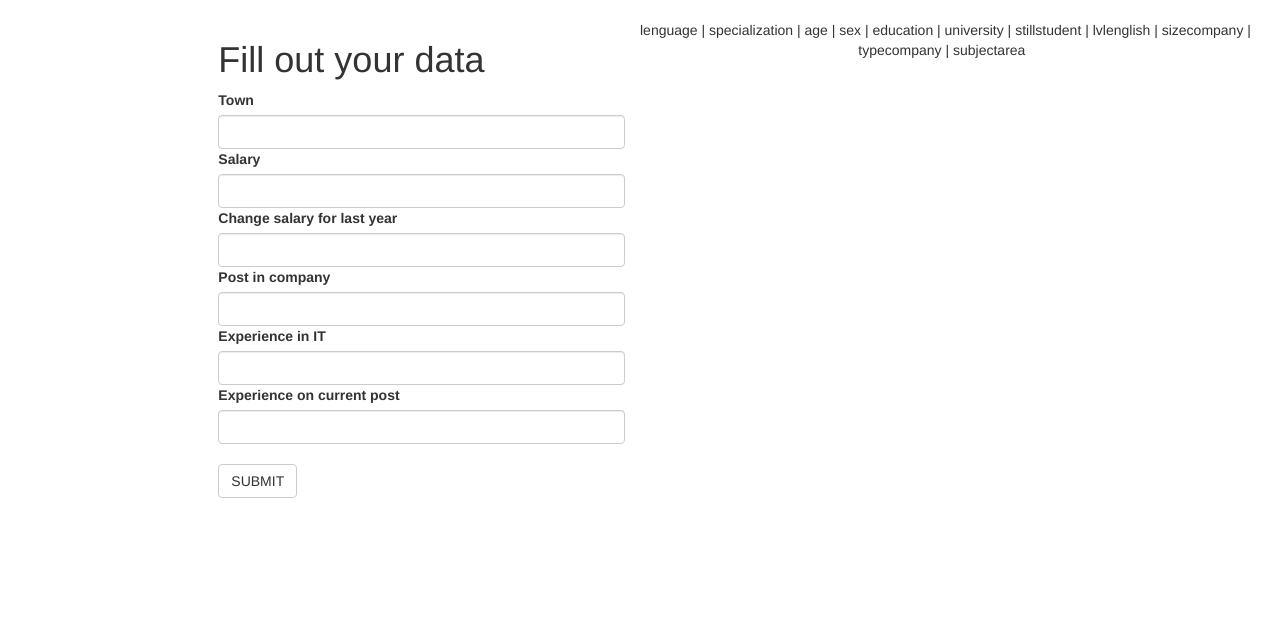
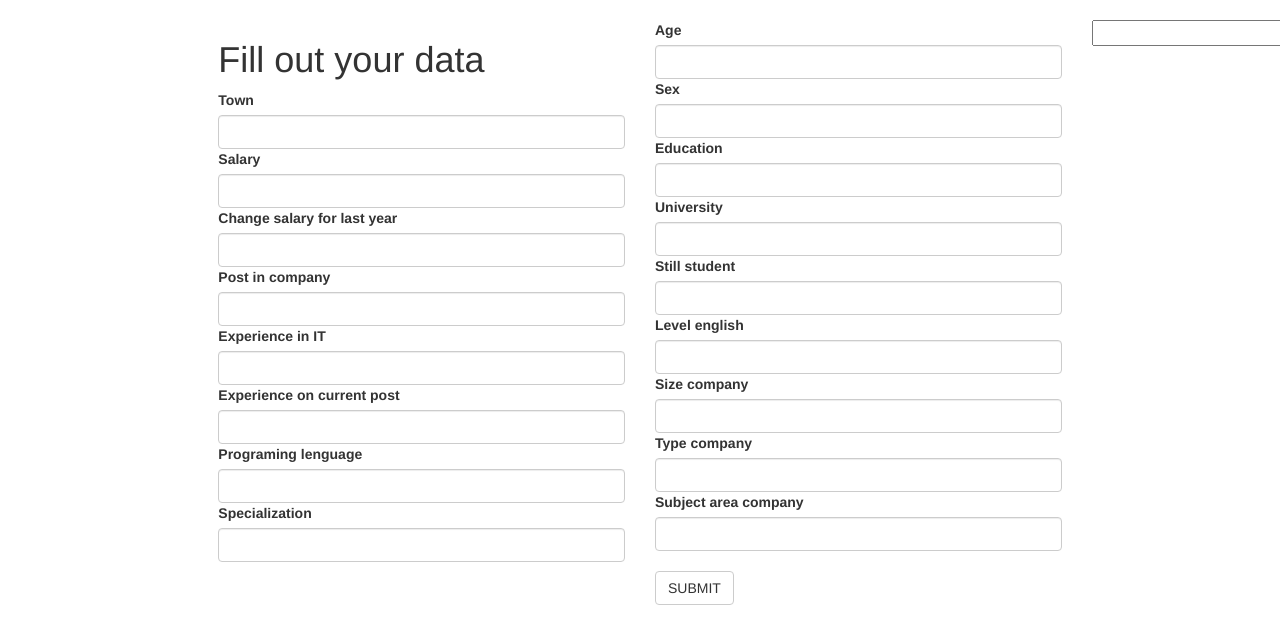
Before and after one commit to fantasy-is-absent/soapBox, a Python web app: template app/templates/home.html in a window 1280 px wide. Shown: the part 51-695 px from the top of the page. Run offline with Jinja, Linux system fonts and the light colour scheme; the template is opened without the code that fills it, so the values that code supplies are empty; some libraries are stand-ins or nearby versions.

Commit message:
update form

```diff
--- a/app/templates/home.html
+++ b/app/templates/home.html
@@ -12,12 +12,12 @@
 
 {% block content %}
     <div class="row">
+    <form>
         <div class="col-md-2"></div>
 
         <div class="col-md-4">
         	<h1>Fill out your data</h1>
 
-			<form>
 				<label>Town</label>
 
 				<input type="text" class="form-control" aria-describedby="basic-addon3" name="town" required>
@@ -42,15 +42,74 @@
 
 				<input type="text" class="form-control" aria-describedby="basic-addon3" name="currentexperience" required>
 
-				<br>
+				<label>Programing lenguage</label>
 
-				<button type="submit" class="btn btn-default"> SUBMIT </button>
-			</form>
+				<input type="text" class="form-control" aria-describedby="basic-addon3" name="lenguage" required>
+
+				<label>Specialization</label>
+
+				<input type="text" class="form-control" aria-describedby="basic-addon3" name="specialization" required>
+
+
 		</div>
 
-		   lenguage    | specialization | age |   sex   |      education       |       university       | stillstudent |  lvlenglish   |    sizecompany     |   typecompany   |                   subjectarea
+ 		<div class="col-md-4">
 
- 		<div class="col-md-2"></div>
+ 		<label>Age</label>
+
+		<input type="text" class="form-control" aria-describedby="basic-addon3" name="age" required>
+
+		<label>Sex</label>
+
+		<input type="text" class="form-control" aria-describedby="basic-addon3" name="sex" required>
+
+		<label>Education</label>
+
+		<input type="text" class="form-control" aria-describedby="basic-addon3" name="education" required>
+
+		<label>University</label>
+
+		<input type="text" class="form-control" aria-describedby="basic-addon3" name="university" required>
+
+		<label>Still student</label>
+
+		<input type="text" class="form-control" aria-describedby="basic-addon3" name="stillstudent" required>
+
+		<label>Level english</label>
+
+		<input type="text" class="form-control" aria-describedby="basic-addon3" name="lvlenglish" required>
+
+		<label>Size company</label>
+
+		<input type="text" class="form-control" aria-describedby="basic-addon3" name="sizecompany" required>
+
+		<label>Type company</label>
+
+		<input type="text" class="form-control" aria-describedby="basic-addon3" name="typecompany" required>
+
+		<label>Subject area company</label>
+
+		<input type="text" class="form-control" aria-describedby="basic-addon3" name="subjectarea" required>
+
+ 		<br>
+
+ 		<button type="submit" class="btn btn-default"> SUBMIT </button>
+
+ 		</div>
+
+ 		<div class="col-md-2">
+<input type="tel">
+		<script>
+			$('[type=tel]').on('change', function(e) {
+  $(e.target).val($(e.target).val().replace(/[^\d\.]/g, ''))
+})
+$('[type=tel]').on('keypress', function(e) {
+  keys = ['0','1','2','3','4','5','6','7','8','9','.']
+  return keys.indexOf(event.key) > -1
+})
+		</script>
+ 		</div>
+ 	</form>
  	</div>
 
 
```
